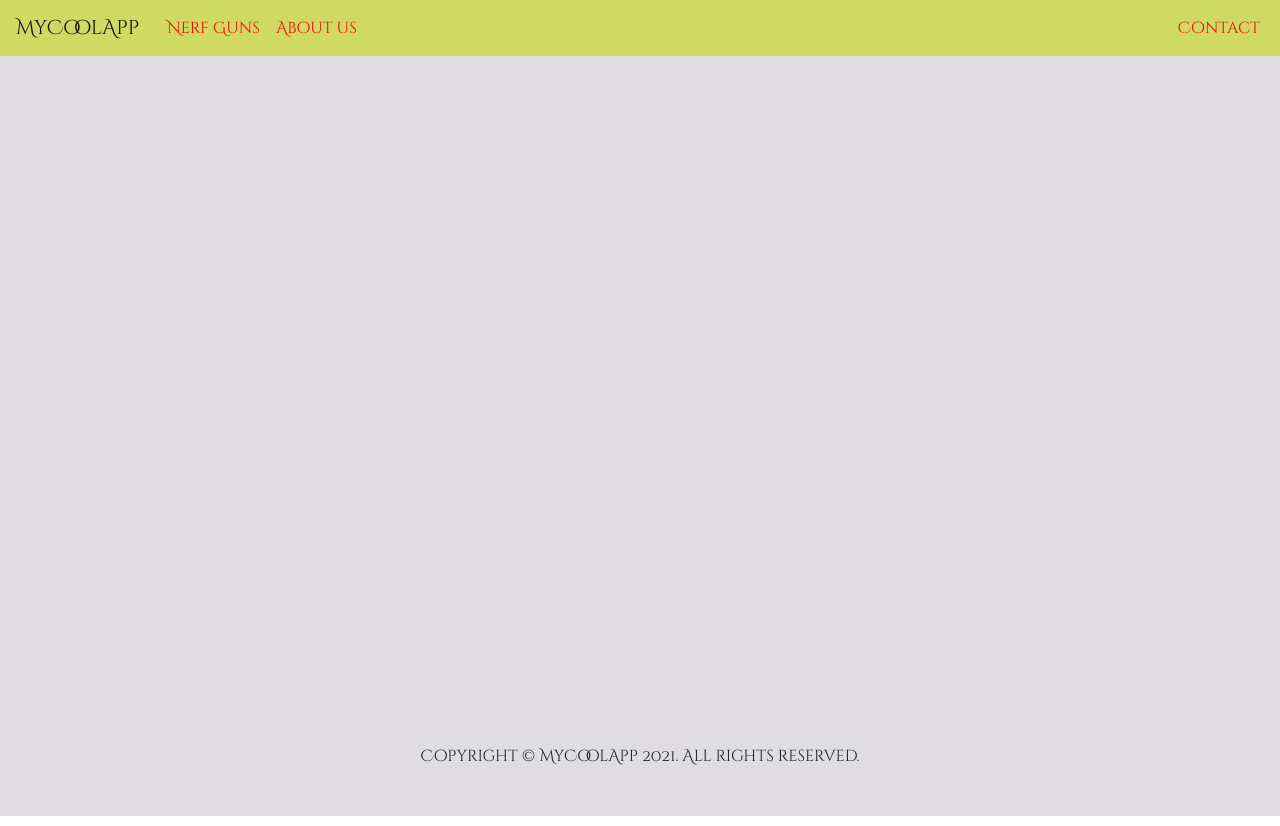
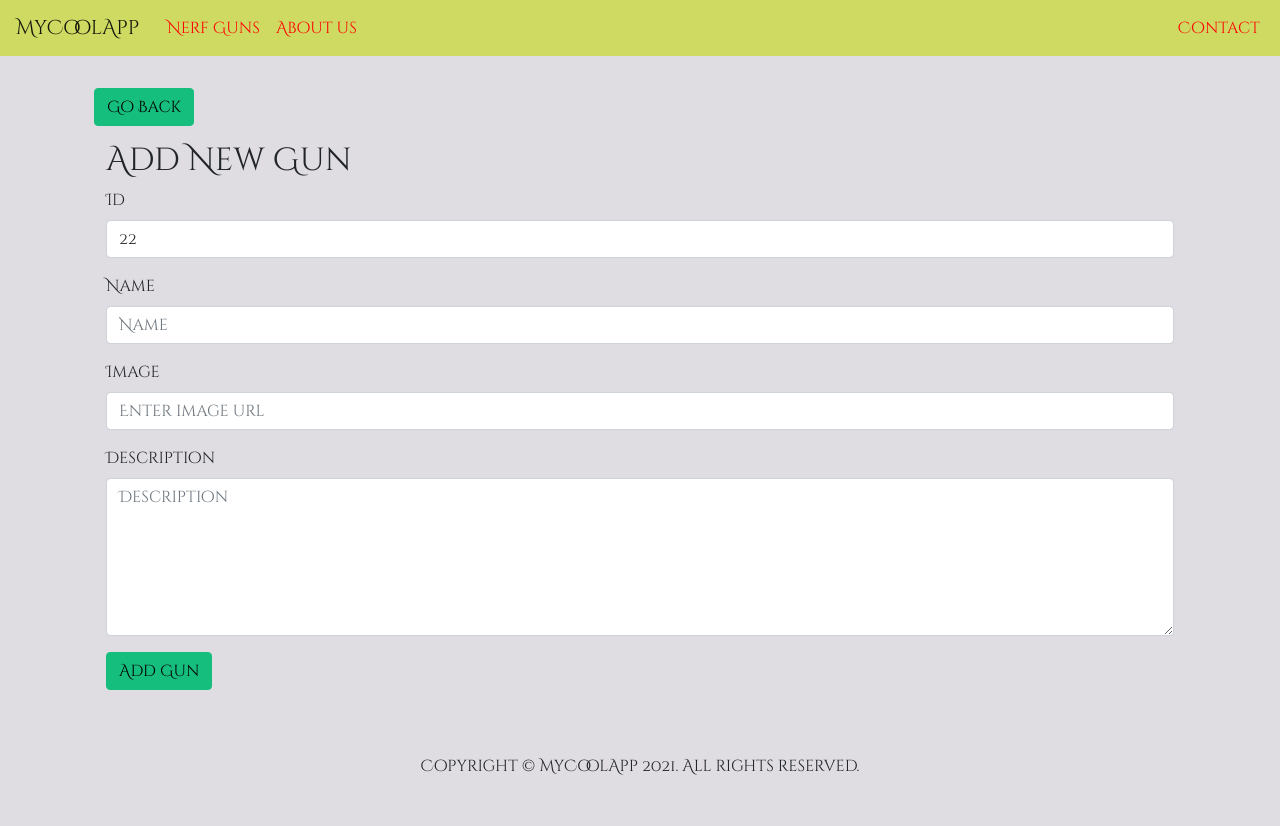
Before and after one commit to aurelchivu/Tadaweb, a React (Create React App) app: page /nerfguns/addgun in a window 1280 px wide. Built offline with nearby package versions, Linux system fonts and the light colour scheme; no server answers; data requests are answered from the project's data file.

Commit message:
AddGunScreen/delete gun

```diff
--- a/src/App.js
+++ b/src/App.js
@@ -2,6 +2,7 @@ import { BrowserRouter as Router, Route, Routes } from 'react-router-dom';
 import Footer from './components/Footer';
 import Navbar from './components/Navbar';
 import AboutScreen from './views/AboutScreen';
+import AddGunScreen from './views/AddGunScreen';
 import ContactScreen from './views/ContactScreen';
 import GunEditScreen from './views/GunEditScreen';
 import GunScreen from './views/GunScreen';
@@ -19,6 +20,7 @@ const App = () => {
           <Route path='/about' element={<AboutScreen />} />
           <Route path='/contact' element={<ContactScreen />} />
           <Route path='/nerfguns' element={<NerfGunsScreen />} />
+          <Route path='/nerfguns/addgun' element={<AddGunScreen />} />
           <Route path='/nerfguns/:id' element={<GunScreen />} />
           <Route path='/nerfguns/:id/edit' element={<GunEditScreen />} />
           <Route path='*' element={<h3>Ups! No nerf gun here...</h3>} />
--- /dev/null
+++ b/src/views/AddGunScreen.js
@@ -0,0 +1,117 @@
+import React, { useState, useEffect } from 'react';
+import { Link, useParams, useNavigate } from 'react-router-dom';
+import axios from 'axios';
+import FormContainer from '../components/FormContainer';
+import useFetch from '../utils/useFetch';
+
+const AddGunScreen = () => {
+  const data = useFetch('http://localhost:8000/guns');
+
+  const [id, setId] = useState(0);
+  const [name, setName] = useState('');
+  const [image, setImage] = useState('');
+  const [description, setDescription] = useState('');
+
+  useEffect(() => {
+    if (data) {
+      setId(data.length + 1);
+    }
+  }, [data]);
+
+  const navigate = useNavigate();
+
+  const addGun = async ({ id, name, image, description }) => {
+    try {
+      const config = {
+        headers: {
+          'Content-Type': 'application/json',
+          Accept: 'application/json',
+        },
+      };
+
+      await axios.post(
+        `http://localhost:8000/guns`,
+        { id, name, image, description },
+        config
+      );
+    } catch (error) {
+      console.log(error);
+    }
+  };
+
+  const submitHandler = (e) => {
+    e.preventDefault();
+    addGun({ id, name, image, description });
+    navigate(`/nerfguns/${id}`);
+  };
+
+  return (
+    <div className='container-fluid'>
+      <Link to='/nerfguns' className='btn btn-secondary my-3 ml-3'>
+        Go Back
+      </Link>
+      <FormContainer>
+        <h2>Add New Gun</h2>
+        <form onSubmit={submitHandler}>
+          <div className='mb-3'>
+            <label htmlFor='textInput' className='form-label'>
+              Id
+            </label>
+            <input
+              type='id'
+              className='form-control'
+              placeholder='Id'
+              required
+              value={id}
+              onChange={(e) => setId(e.target.value)}
+            />
+          </div>
+          <div className='mb-3'>
+            <label htmlFor='textInput' className='form-label'>
+              Name
+            </label>
+            <input
+              type='name'
+              className='form-control'
+              placeholder='Name'
+              required
+              value={name}
+              onChange={(e) => setName(e.target.value)}
+            />
+          </div>
+          <div className='mb-3'>
+            <label htmlFor='textInput' className='form-label'>
+              Image
+            </label>
+            <input
+              type='text'
+              className='form-control'
+              placeholder='Enter image url'
+              required
+              value={image}
+              onChange={(e) => setImage(e.target.value)}
+            />
+          </div>
+          <div className='mb-3'>
+            <label htmlFor='formControlTextarea1' className='form-label'>
+              Description
+            </label>
+            <textarea
+              className='form-control'
+              rows='6'
+              placeholder='Description'
+              required
+              value={description}
+              onChange={(e) => setDescription(e.target.value)}
+            ></textarea>
+          </div>
+          <button className='btn btn-secondary' type='submit'>
+            Add Gun
+          </button>
+        </form>
+      </FormContainer>
+    </div>
+  );
+};
+
+export default AddGunScreen;
--- a/src/views/GunEditScreen.js
+++ b/src/views/GunEditScreen.js
@@ -96,11 +96,7 @@ const GunEditScreen = () => {
                   onChange={(e) => setDescription(e.target.value)}
                 ></textarea>
               </div>
-              <button
-                className='btn btn-secondary'
-                type='submit'
-                variant='primary'
-              >
+              <button className='btn btn-secondary' type='submit'>
                 Update
               </button>
             </form>
--- a/src/views/GunScreen.js
+++ b/src/views/GunScreen.js
@@ -1,10 +1,34 @@
 import React from 'react';
-import { Link, useParams } from 'react-router-dom';
+import { Link, useParams, useNavigate } from 'react-router-dom';
+import axios from 'axios';
 import useFetch from '../utils/useFetch';
 
 const GunScreen = () => {
   const params = useParams();
   const data = useFetch(`http://localhost:8000/guns/${params.id}`);
+
+  const navigate = useNavigate();
+
+  const deleteGun = async () => {
+    try {
+      const config = {
+        headers: {
+          'Content-Type': 'application/json',
+          Accept: 'application/json',
+        },
+      };
+
+      await axios.delete(`http://localhost:8000/guns/${params.id}`, config);
+    } catch (error) {
+      console.log(error);
+    }
+  };
+
+  const handleClick = () => {
+    deleteGun();
+    navigate('/nerfguns');
+  };
+
   return (
     <div className='container-fluid'>
       {data && (
@@ -20,13 +44,67 @@ const GunScreen = () => {
                     Edit Gun
                   </Link>
                 </div>
-                <div className='p-2 bd-highlight'>
+                <div className='p-4 bd-highlight'>
+                  {/* <button
+                    type='button'
+                    className='btn btn-outline-danger'
+                    onClick={handleClick}
+                  >
+                    Delete Gun
+                  </button> */}
+
                   <button
                     type='button'
-                    className='btn btn-outline-danger ml-3 py-1'
+                    className='btn btn-outline-danger'
+                    data-bs-toggle='modal'
+                    data-bs-target='#exampleModal'
                   >
                     Delete Gun
                   </button>
+
+                  <div
+                    className='modal fade'
+                    id='exampleModal'
+                    tabIndex='-1'
+                    aria-labelledby='exampleModalLabel'
+                    aria-hidden='true'
+                  >
+                    <div className='modal-dialog'>
+                      <div className='modal-content'>
+                        <div className='modal-header'>
+                          <h5 className='modal-title' id='exampleModalLabel'>
+                            Delete confirmation
+                          </h5>
+                          <button
+                            type='button'
+                            className='btn-close'
+                            data-bs-dismiss='modal'
+                            aria-label='Close'
+                          ></button>
+                        </div>
+                        <div className='modal-body'>
+                          Are you sure you want to delete this item?
+                        </div>
+                        <div className='modal-footer'>
+                          <button
+                            type='button'
+                            className='btn btn-secondary'
+                            data-bs-dismiss='modal'
+                          >
+                            No! Get me out of here!
+                          </button>
+                          <button
+                            type='button'
+                            className='btn btn-outline-danger'
+                            onClick={handleClick}
+                            data-bs-dismiss='modal'
+                          >
+                            Yes! Delete it!
+                          </button>
+                        </div>
+                      </div>
+                    </div>
+                  </div>
                 </div>
               </div>
             </div>
--- a/src/views/NerfGunsScreen.js
+++ b/src/views/NerfGunsScreen.js
@@ -10,7 +10,7 @@ const NerfGunsScreen = () => {
       {data && (
         <>
           <div className='d-flex justify-content-between'>
-            <Link to='/' className='btn btn-outline-success'>
+            <Link to='/nerfguns/addgun' className='btn btn-outline-success'>
               Add New Gun
             </Link>
             <button type='button' className='btn btn-outline-danger'>
```
